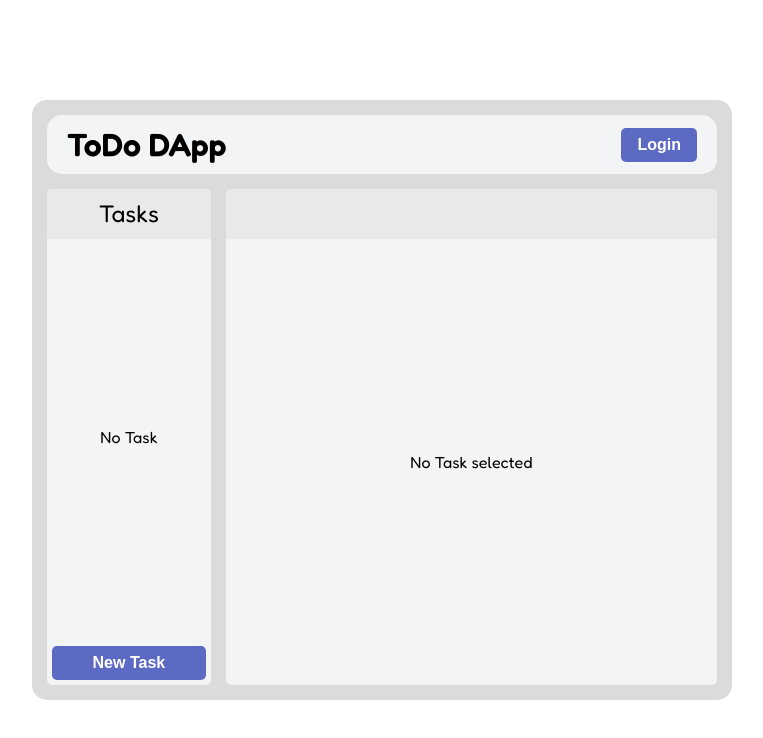
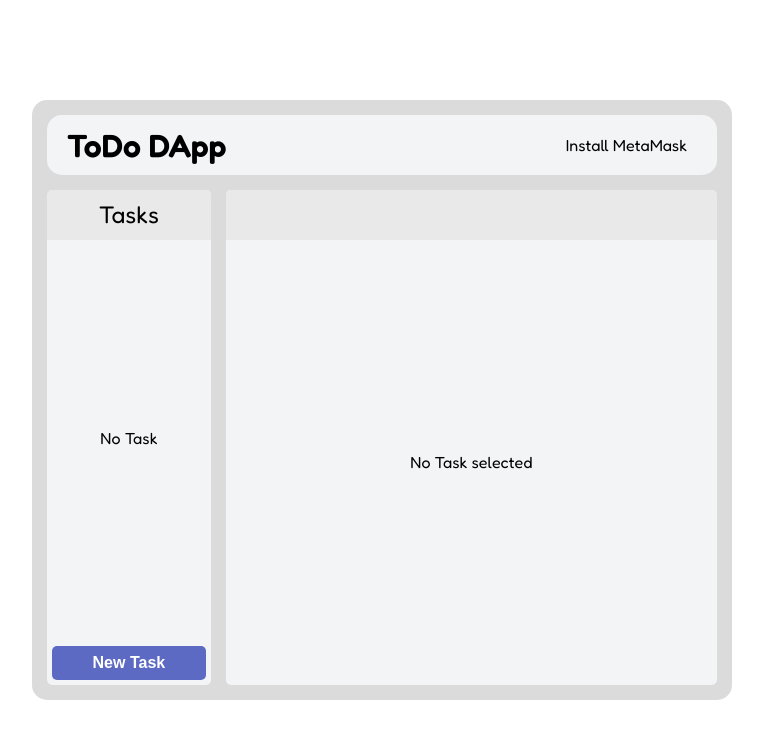
Before and after one commit to Valoonn/todo-dapp, a React (Create React App) app: page / in a window 1280 px wide. Shown: the top 738 px of the page, without its empty margins (258-1021 px from the left). Built offline with nearby package versions, Linux system fonts and the light colour scheme.

Commit message:
[ADD] install metamask message

```diff
--- a/src/components/LoginBar.jsx
+++ b/src/components/LoginBar.jsx
@@ -6,7 +6,13 @@ import { Title, Button, Body } from '../style/Texts';
 import BeatLoader from "react-spinners/BeatLoader";
 
 const LoginBar = () => {
-  const { user, login, isWrongNetwork, changeNetwork } = useUser();
+  const {
+    user,
+    login,
+    isWrongNetwork,
+    handleNetworkSwitch,
+    provider
+  } = useUser();
 
   const shortenAddress = (address) => {
     return `${address.substring(0, 6)}...${address.substring(address.length - 4)}`;
@@ -19,9 +25,9 @@ const LoginBar = () => {
         <LoginInfo>
           {isWrongNetwork && (
             <Button
-              onClick={changeNetwork}
+              onClick={handleNetworkSwitch}
               $bgcolor={colors.primary}
-              $hoverbgcolor={colors.primaryDark}
+              $hoverbgcolor={colors.primaryHover}
             >Change Network</Button>
           )}
           <AddressContainer>
@@ -31,13 +37,19 @@ const LoginBar = () => {
           </AddressContainer>
         </LoginInfo>
       ) : (
+        provider ? (
           <LoginInfo>
             <Button
               onClick={login}
               $bgcolor={colors.primary}
-            $hoverbgcolor={colors.primaryDark}
+              $hoverbgcolor={colors.primaryHover}
             >Login</Button>
           </LoginInfo>
+        ) : (
+          <Alterdiv>
+            <Body>Install MetaMask</Body>
+          </Alterdiv>
+        )
       )}
     </LoginContainer>
   );
@@ -62,6 +74,13 @@ const LoginInfo = styled.div`
   text-align: center;
 `;
 
+const Alterdiv = styled.div`
+  background-color: ${colors.dangerBg};
+  padding: 10px;
+  border-radius: 5px;
+`;
+
+
 const AddressContainer = styled.div`
   min-width: 100px;
   background-color: ${colors.subContainerBg};
```
Lines whose indentation alone changed are shown as unchanged.
